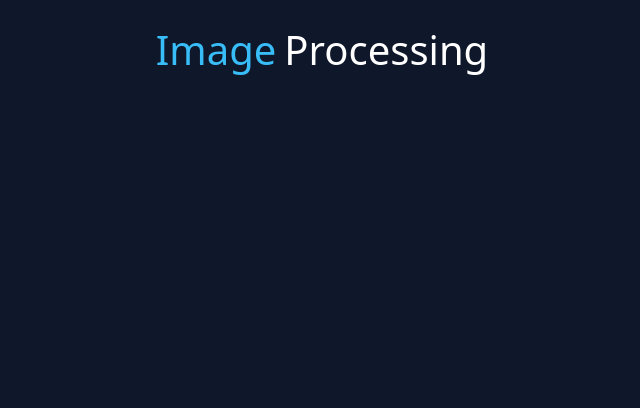
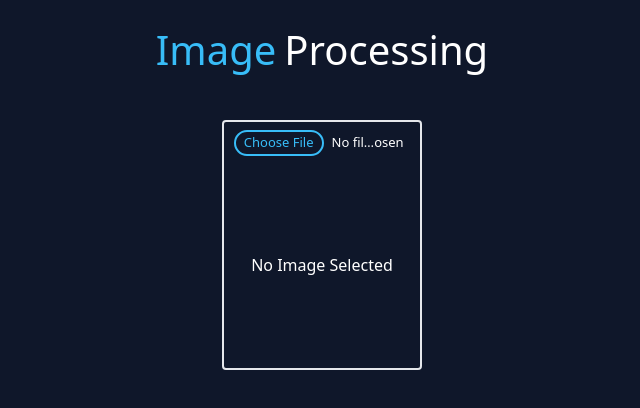
Before and after one commit to AriyanMLZM/react-opencv, a React (Vite) app: page / in a window 1280 px wide. Shown: the top 408 px of the page, without its empty margins (318-958 px from the left). Built offline with nearby package versions, Linux system fonts and the light colour scheme.

Commit message:
add file picker

```diff
--- a/src/components/Inputimg.jsx
+++ b/src/components/Inputimg.jsx
@@ -1,9 +1,21 @@
 import React from 'react'
 
-const Inputimg = () => {
+const Inputimg = ({ props }) => {
   return (
-    <section>
-
+    <section className="w-[200px] pb-2 h-[250px] border-[2px] rounded mt-5 flex flex-col items-center">
+      <input
+        id="file-upload"
+        type="file"
+        accept="image/*"
+        className="w-[90%] h-[20%] pt-2 text-[13px] text-white file:hover:bg-primary file:bg-bgColor file:border-[2px] file:border-primary file:border-solid file:px-2 file:text-primary file:hover:text-bgColor file:rounded-full file:mr-2"
+        onChange={(e) => {
+          props.setFile(e.target.files[0])
+        }}
+      />
+      <div className="h-[80%] p-2 flex justify-center items-center text-white overflow-hidden">
+        {props.img && <img src={props.img} alt="No Image" />}
+        {!props.img && <p>No Image Selected</p>}
+      </div>
     </section>
   )
 }
--- /dev/null
+++ b/src/helpers/fileReader.js
@@ -0,0 +1,8 @@
+const reader = (file) =>
+  new Promise((resolve, reject) => {
+    const fileReader = new FileReader()
+    fileReader.onload = () => resolve(fileReader.result)
+    fileReader.readAsDataURL(file)
+  })
+
+export default reader
--- /dev/null
+++ b/src/helpers/index.js
@@ -0,0 +1,3 @@
+import reader from './fileReader'
+
+export { reader }
--- a/src/pages/Home.jsx
+++ b/src/pages/Home.jsx
@@ -1,11 +1,22 @@
-import React from 'react'
+import React, { useState, useEffect } from 'react'
 
-import { Header } from '../components'
+import { Header, Inputimg } from '../components'
+import { reader } from '../helpers'
 
 const Home = () => {
+  const [file, setFile] = useState(null)
+  const [img, setImg] = useState(null)
+
+  useEffect(() => {
+    if (file) {
+      reader(file).then((result) => setImg(result))
+    }
+  }, [file])
+
   return (
-    <main className='h-screen w-screen bg-bgColor'>
+    <main className="h-screen w-screen bg-bgColor flex items-center flex-col">
       <Header />
+      <Inputimg props={{ img, file, setFile }} />
     </main>
   )
 }
```
